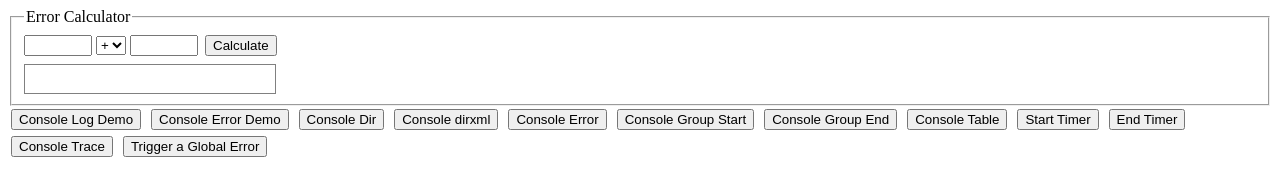
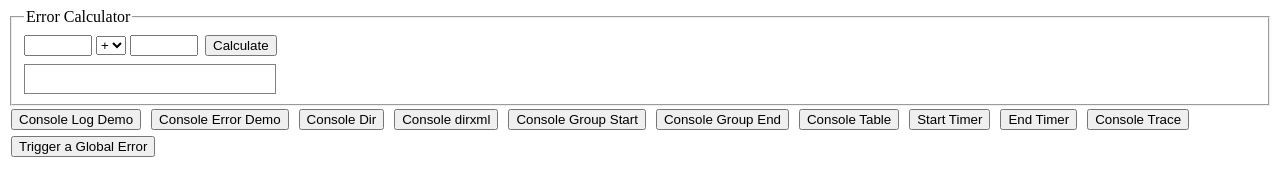
Before and after one commit to zhl024/Lab9, a plain HTML site: page index.html in a window 1280 px wide. Drawn offline with Linux system fonts and the light colour scheme.

Commit message:
remove duplicate console error button

```diff
--- a/index.html
+++ b/index.html
@@ -46,7 +46,6 @@
     <button>Console Error Demo</button>
     <button>Console Dir</button>
     <button>Console dirxml</button>
-    <button>Console Error</button>
     <button>Console Group Start</button>
     <button>Console Group End</button>
     <button>Console Table</button>
```
